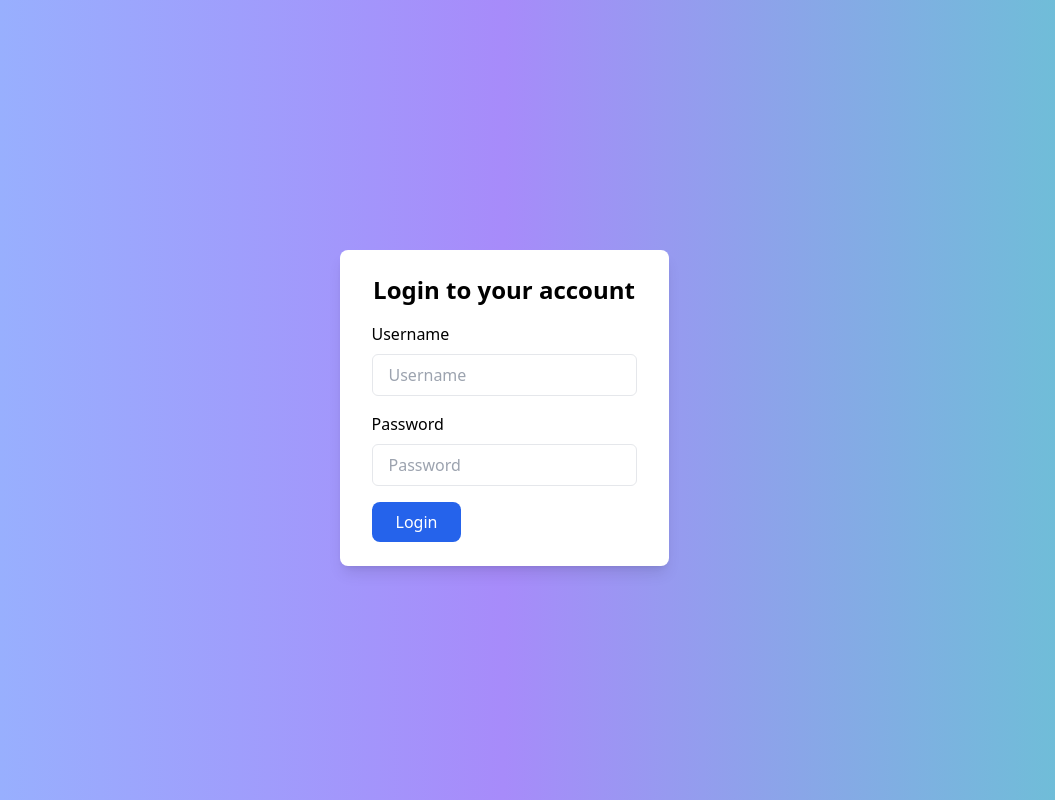
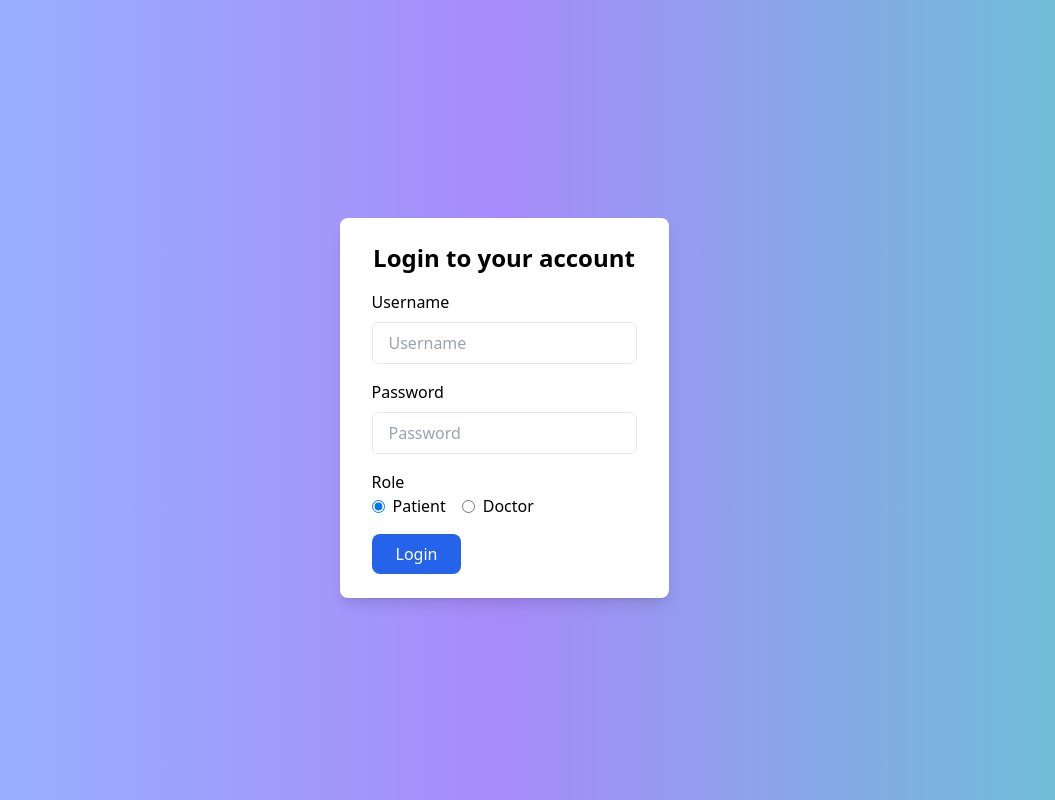
Before and after one commit to yousongsun/gdsc-hackathon-2024, a React (Vite) app in the folder frontend/: page / in a window 1280 px wide. Shown: the whole page, without its empty margins (136-1191 px from the left). Built offline with nearby package versions, Linux system fonts and the light colour scheme; no server answers.

Commit message:
Role field in Login Page

```diff
--- a/frontend/src/App.jsx
+++ b/frontend/src/App.jsx
@@ -16,26 +16,58 @@ const App = () => {
 
   return (
     <BrowserRouter>
+      <div
+        className={`${
+          isLoggedIn && "w-screen"
+        }w-full h-full animate-gradient-x bg-gradient-to-r from-[#94b9ff] via-violet-400 to-[#67c5d3] flex`}
+      >
+        {isLoggedIn && (
+          <WebSidebar
+            sidebarVisible={sidebarVisible}
+            setsidebarVisible={setsidebarVisible}
+            setIsLoggedIn={setIsLoggedIn}
+          />
+        )}
 
-      <div className={`${isLoggedIn && 'w-screen'}w-full h-full animate-gradient-x bg-gradient-to-r from-[#94b9ff] via-violet-400 to-[#67c5d3] flex`}>
-        {isLoggedIn && <WebSidebar
-          sidebarVisible={sidebarVisible}
-          setsidebarVisible={setsidebarVisible}
-          setIsLoggedIn={setIsLoggedIn}
-        />}
-
-        <div className={`${sidebarVisible ? "w-4/5" : "w-full"} ease-in-out duration-100 transition-all`}>
+        <div
+          className={`${
+            sidebarVisible ? "w-4/5" : "w-full"
+          } ease-in-out duration-100 transition-all`}
+        >
           <Routes>
-            <Route path="/login" element={<Login setIsLoggedIn={setIsLoggedIn} />} />
-            <Route path="*" element={isLoggedIn ? <Homepage /> : <Login setIsLoggedIn={setIsLoggedIn} />} />
-            <Route path="/" element={isLoggedIn ? <Homepage /> : <Login setIsLoggedIn={setIsLoggedIn}/>}  />
+            <Route
+              path="/login"
+              element={<Login setIsLoggedIn={setIsLoggedIn} />}
+            />
+            <Route
+              path="*"
+              element={
+                isLoggedIn ? (
+                  <Homepage />
+                ) : (
+                  <Login setIsLoggedIn={setIsLoggedIn} />
+                )
+              }
+            />
+            <Route
+              path="/"
+              element={
+                isLoggedIn ? (
+                  <Homepage />
+                ) : (
+                  <Login setIsLoggedIn={setIsLoggedIn} />
+                )
+              }
+            />
             <Route path="/profile" element={<Profile />} />
             <Route path="/prescriptions" element={<AllPrescriptions />} />
             <Route path="/calendar" element={<Calendar />} />
             <Route path="/add-prescription" element={<AddPrescription />} />
             <Route path="/prescriptions/:id" element={<Prescription />} />
-            <Route path="/logout" element={<Login setIsLoggedIn={setIsLoggedIn} />} />
-
+            <Route
+              path="/logout"
+              element={<Login setIsLoggedIn={setIsLoggedIn} />}
+            />
           </Routes>
         </div>
       </div>
@@ -45,4 +77,6 @@ const App = () => {
 };
 
 export default App;
-<div class="absolute inset-0 -z-10 h-full w-full bg-white bg-[linear-gradient(to_right,#f0f0f0_1px,transparent_1px),linear-gradient(to_bottom,#f0f0f0_1px,transparent_1px)] bg-[size:6rem_4rem]"><div class="absolute bottom-0 left-0 right-0 top-0 bg-[radial-gradient(circle_800px_at_100%_200px,#d5c5ff,transparent)]"></div></div>
+<div class="absolute inset-0 -z-10 h-full w-full bg-white bg-[linear-gradient(to_right,#f0f0f0_1px,transparent_1px),linear-gradient(to_bottom,#f0f0f0_1px,transparent_1px)] bg-[size:6rem_4rem]">
+  <div class="absolute bottom-0 left-0 right-0 top-0 bg-[radial-gradient(circle_800px_at_100%_200px,#d5c5ff,transparent)]"></div>
+</div>;
--- a/frontend/src/components/Login.jsx
+++ b/frontend/src/components/Login.jsx
@@ -1,25 +1,30 @@
-import React, { useState } from 'react';
-import { useNavigate } from 'react-router-dom';
+import React, { useState } from "react";
+import { useNavigate } from "react-router-dom";
 
 const Login = ({ setIsLoggedIn }) => {
-  const [username, setUsername] = useState('');
-  const [password, setPassword] = useState('');
+  const [username, setUsername] = useState("");
+  const [password, setPassword] = useState("");
+  const [role, setRole] = useState("patient");
   const navigate = useNavigate();
 
   const handleSubmit = async (e) => {
     e.preventDefault();
     setIsLoggedIn(true);
-    navigate('/');
+    navigate("/");
   };
 
   return (
     <div className="flex items-center justify-center min-h-screen bg-gradient-to-r from-[#94b9ff] via-violet-400 to-[#67c5d3]">
       <div className="px-8 py-6 mt-4 text-left bg-white shadow-lg rounded-lg">
-        <h3 className="text-2xl font-bold text-center">Login to your account</h3>
+        <h3 className="text-2xl font-bold text-center">
+          Login to your account
+        </h3>
         <form onSubmit={handleSubmit}>
           <div className="mt-4">
             <div>
-              <label className="block" htmlFor="username">Username</label>
+              <label className="block" htmlFor="username">
+                Username
+              </label>
               <input
                 type="text"
                 placeholder="Username"
@@ -30,7 +35,9 @@ const Login = ({ setIsLoggedIn }) => {
               />
             </div>
             <div className="mt-4">
-              <label className="block" htmlFor="password">Password</label>
+              <label className="block" htmlFor="password">
+                Password
+              </label>
               <input
                 type="password"
                 placeholder="Password"
@@ -40,8 +47,40 @@ const Login = ({ setIsLoggedIn }) => {
                 required
               />
             </div>
+
+            <div className="mt-4">
+              <label className="block">Role</label>
+              <div className="flex items-center">
+                <input
+                  type="radio"
+                  id="patient"
+                  name="role"
+                  value="patient"
+                  checked={role === "patient"}
+                  onChange={(e) => setRole(e.target.value)}
+                  className="mr-2"
+                />
+                <label htmlFor="patient" className="mr-4">
+                  Patient
+                </label>
+                <input
+                  type="radio"
+                  id="doctor"
+                  name="role"
+                  value="doctor"
+                  checked={role === "doctor"}
+                  onChange={(e) => setRole(e.target.value)}
+                  className="mr-2"
+                />
+                <label htmlFor="doctor">Doctor</label>
+              </div>
+            </div>
+
             <div className="flex items-baseline justify-between">
-              <button className="px-6 py-2 mt-4 text-white bg-blue-600 rounded-lg hover:bg-blue-900" type="submit">
+              <button
+                className="px-6 py-2 mt-4 text-white bg-blue-600 rounded-lg hover:bg-blue-900"
+                type="submit"
+              >
                 Login
               </button>
             </div>
```
